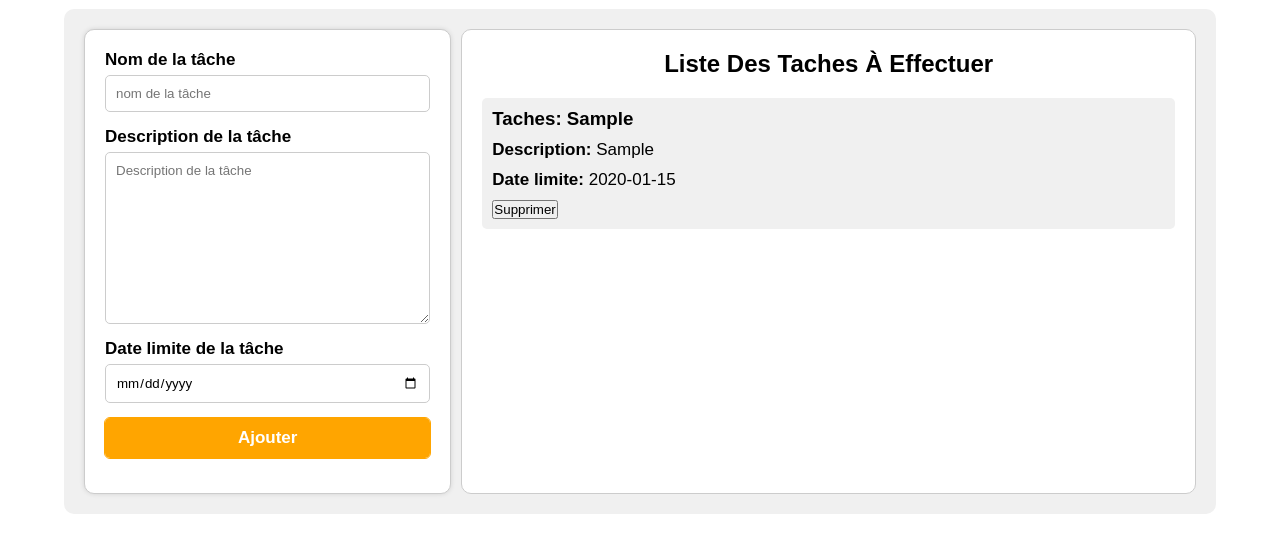
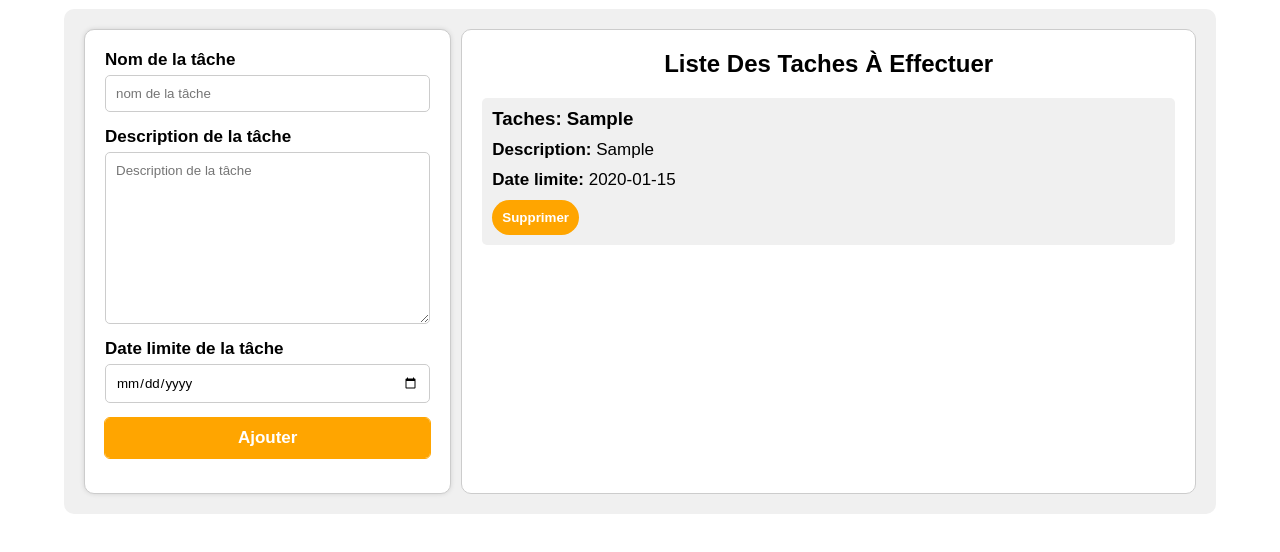
Before and after one commit to giressefoyet/TEST_PRATIQUE_ORANGE_GIRESSE_FOYET, a plain HTML site: page index.html in a window 1280 px wide. Both pictures are taken after typing "Sample", "Sample", "2020-01-15" into the empty fields and a click on the input "Ajouter". Shown: the part 68-620 px from the top of the page. Drawn offline with Linux system fonts and the light colour scheme.

Commit message:
Update styles.css

```diff
--- a/styles.css
+++ b/styles.css
@@ -115,6 +115,22 @@ form {
     font-size: 17px;
 }
 
+/* le boutton de suppression des taches */
+.btn-delete{
+    padding: 10px;
+    background-color: orange;
+    color: white;
+    border: none;
+    cursor: pointer;
+    border-radius: 50px;
+    font-weight: bold;
+}
+
+.btn-delete:hover{
+    opacity: 0.7;
+}
+
+
 /* Assurer que le main est responsive */
 @media (max-width: 768px) {
     main {
```
